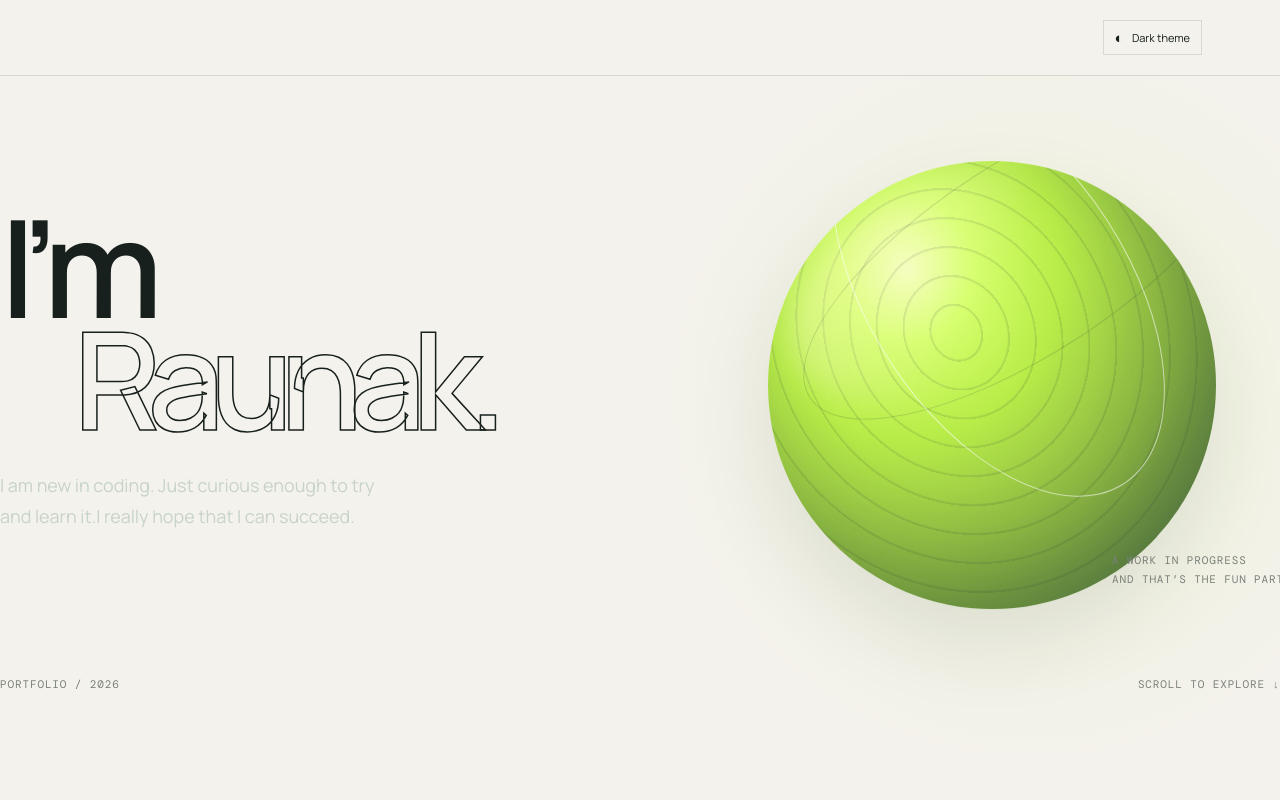
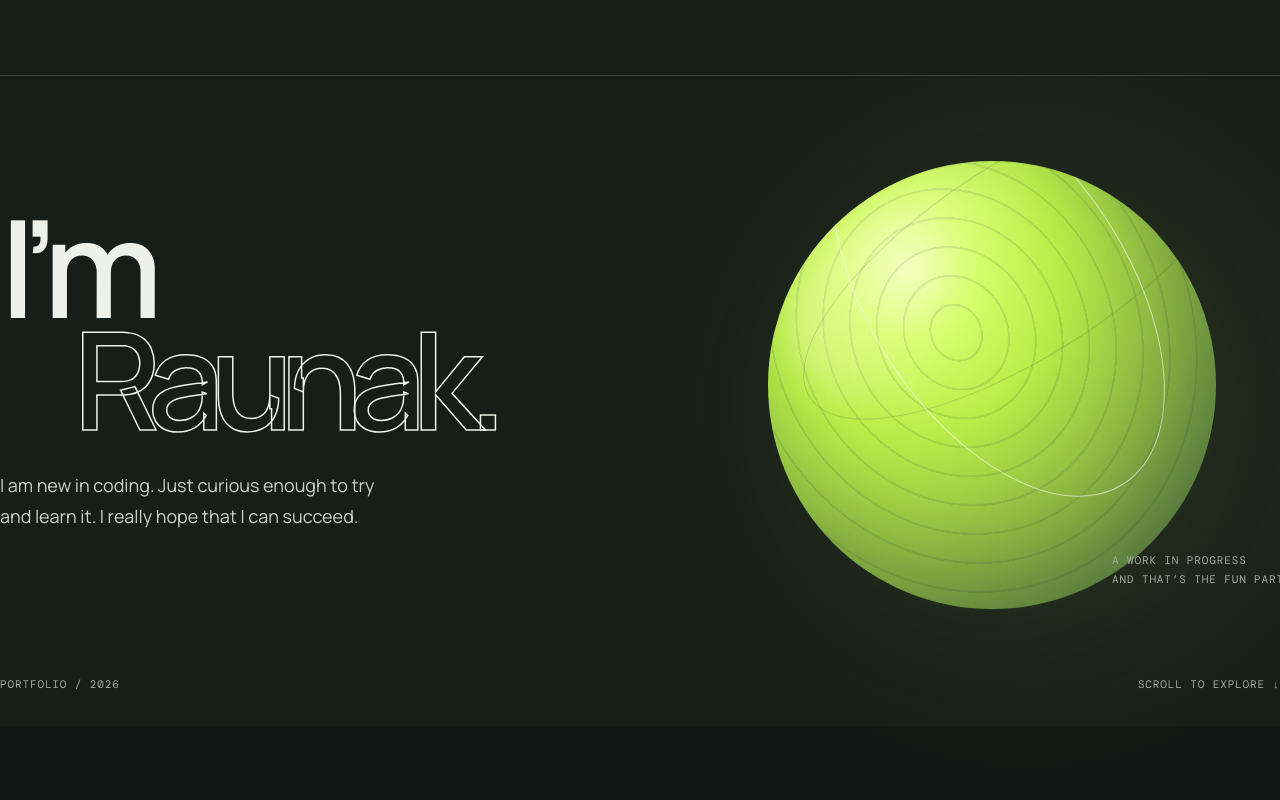
Before and after one commit to Raunak2011/raunak2011.github.io, a plain HTML site: page index.html in a window 1280 px wide. Shown: the top 800 px of the page. Drawn offline with nearby package versions, Linux system fonts and the light colour scheme.

Commit message:
Small changes

```diff
--- a/css/styles.css
+++ b/css/styles.css
@@ -1,8 +1,8 @@
 :root {
-  --paper: #f4f2ec;
-  --ink: #18201d;
-  --muted: #7a8079;
-  --line: #d9d8cf;
+  --paper: #111513;
+  --ink: #edf0ec;
+  --muted: #9ca49d;
+  --line: #343b36;
   --green: #caff59;
   --display: 'Manrope', sans-serif;
   --mono: 'DM Mono', monospace
--- a/index.html
+++ b/index.html
@@ -4,7 +4,7 @@
 <head>
     <meta charset="utf-8">
     <meta name="viewport" content="width=device-width, initial-scale=1">
-    <meta name="theme-color" content="#f4f2ec">
+    <meta name="theme-color" content="#111513">
     <meta name="description"
         content="Raunak — curious mind, creative maker. A portfolio of selected work, experiments, and ideas.">
     <title>Raunak — Selected Work</title>
@@ -18,12 +18,11 @@
 </head>
 
 <body>
-    <div class="scroll-progress" aria-hidden="true"></div>
     <header class="shell">
         <nav class="nav" aria-label="Main navigation">
             <button class="menu-toggle" type="button" aria-expanded="false" aria-controls="primary-links" aria-label="Open navigation"><span></span><span></span></button>
             <div class="nav-links" id="primary-links"></div>
-            <button class="theme-toggle" type="button" aria-pressed="false" aria-label="Switch to dark theme"><span class="theme-icon" aria-hidden="true">◐</span><span class="theme-label">Dark theme</span></button>
+
         </nav>
     </header>
     <main>
@@ -31,7 +30,7 @@
             <div class="hero-copy">
                 <!-- <div class="eyebrow mono"><span class="dot"></span> Independent creative · India</div> -->
                 <h1><span> I’m</span><span class="outline">Raunak.</span></h1>
-                <p class="intro">I am new in coding. Just curious enough to try and learn it.I really hope that I can
+                <p class="intro">I am new in coding. Just curious enough to try and learn it. I really hope that I can
                     succeed.</p>
 
             </div>
--- a/js/main.js
+++ b/js/main.js
@@ -95,29 +95,18 @@ if ('IntersectionObserver' in window && linkedSections.length) {
 const themeToggle = document.querySelector('.theme-toggle');
 const themeLabel = document.querySelector('.theme-label');
 const themeMeta = document.querySelector('meta[name="theme-color"]');
-let savedTheme = null;
-try {
-  savedTheme = localStorage.getItem('portfolio-theme');
-} catch {
-  // Theme still works for this page view when browser storage is unavailable.
-}
-if (savedTheme === 'dark') document.documentElement.dataset.theme = 'dark';
 
-const syncThemeControl = () => {
-  const isDark = document.documentElement.dataset.theme === 'dark';
-  themeToggle?.setAttribute('aria-pressed', String(isDark));
-  themeToggle?.setAttribute('aria-label', `Switch to ${isDark ? 'light' : 'dark'} theme`);
-  if (themeLabel) themeLabel.textContent = isDark ? 'Light theme' : 'Dark theme';
-  themeMeta?.setAttribute('content', isDark ? '#171d19' : '#f4f2ec');
-};
-syncThemeControl();
+// This site uses dark theme only.
+document.documentElement.dataset.theme = 'dark';
+themeToggle?.setAttribute('aria-pressed', 'true');
+themeToggle?.setAttribute('aria-label', 'Dark theme is active');
+if (themeLabel) themeLabel.textContent = 'Dark theme';
+themeMeta?.setAttribute('content', '#111513');
+
 themeToggle?.addEventListener('click', () => {
-  const isDark = document.documentElement.dataset.theme !== 'dark';
-  document.documentElement.dataset.theme = isDark ? 'dark' : 'light';
-  try {
-    localStorage.setItem('portfolio-theme', isDark ? 'dark' : 'light');
-  } catch {
-    // The theme remains switched for this page view.
-  }
-  syncThemeControl();
+  document.documentElement.dataset.theme = 'dark';
+  themeToggle.setAttribute('aria-pressed', 'true');
+  themeToggle.setAttribute('aria-label', 'Dark theme is active');
+  if (themeLabel) themeLabel.textContent = 'Dark theme';
+  themeMeta?.setAttribute('content', '#111513');
 });
```
